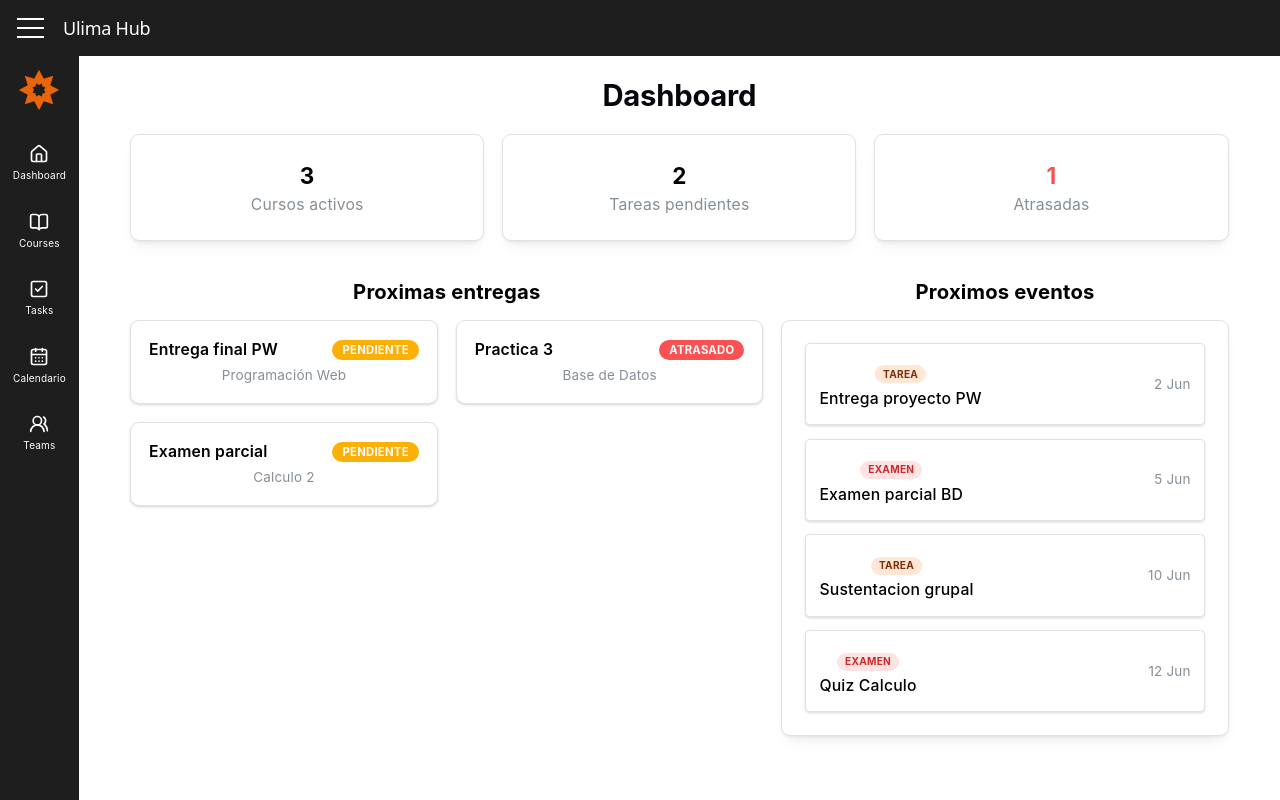
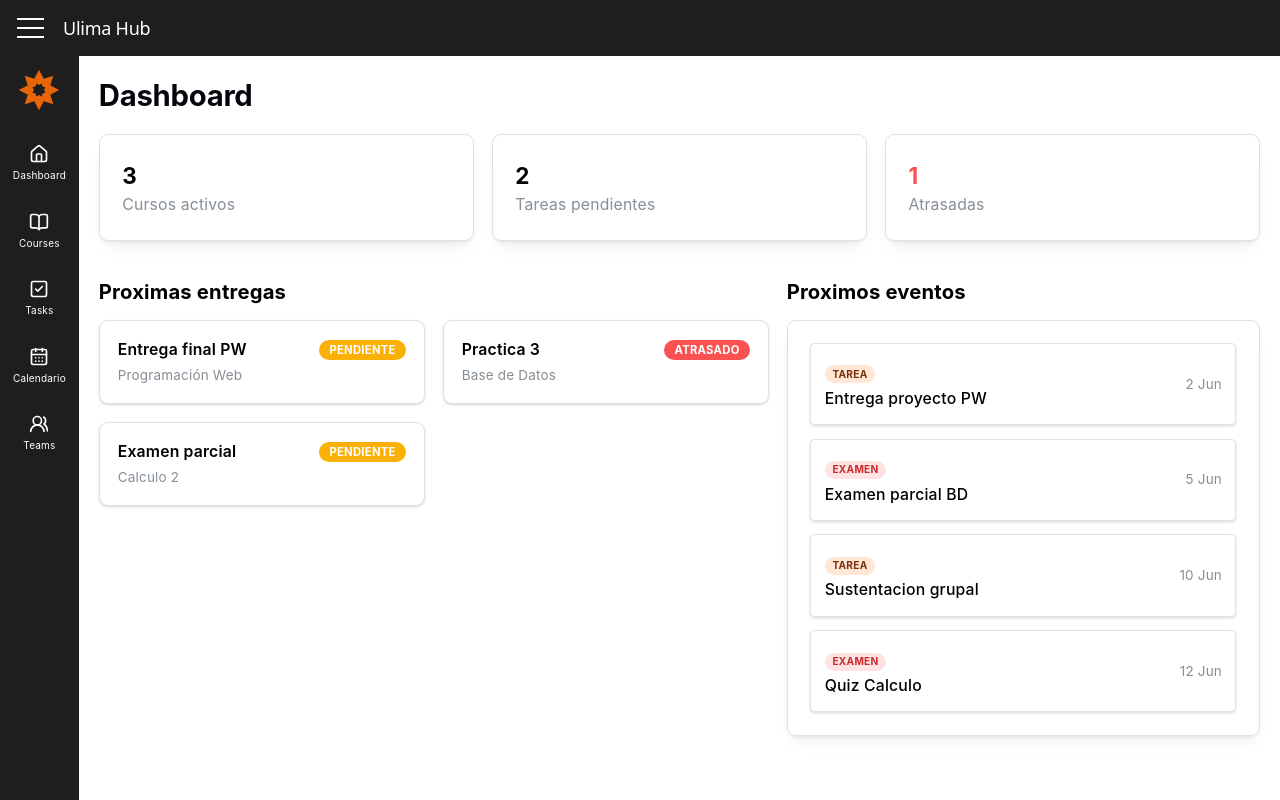
Before and after one commit to AngelZC790347/UlimaHub, a React (Vite) app: page / in a window 1280 px wide. Built offline with nearby package versions, Linux system fonts and the light colour scheme.

Commit message:
fix root cause del calendario y layout general
#root tenia display:flex justify-content:center que hacia que el
AppShell se encogiera al ancho de su contenido en vez de llenar
el viewport. Cambiado a width:100% min-height:100vh

Co-Authored-By: rasec100 <cesar@nunez.pe>

```diff
--- a/src/index.css
+++ b/src/index.css
@@ -51,12 +51,8 @@
 }
 
 #root {
-  margin: 0 auto;
-  text-align: center;
-  display: flex;
-  flex-direction: column;
-  align-items: center;
-  justify-content: center;
+  width: 100%;
+  min-height: 100vh;
   box-sizing: border-box;
 }
 
```
